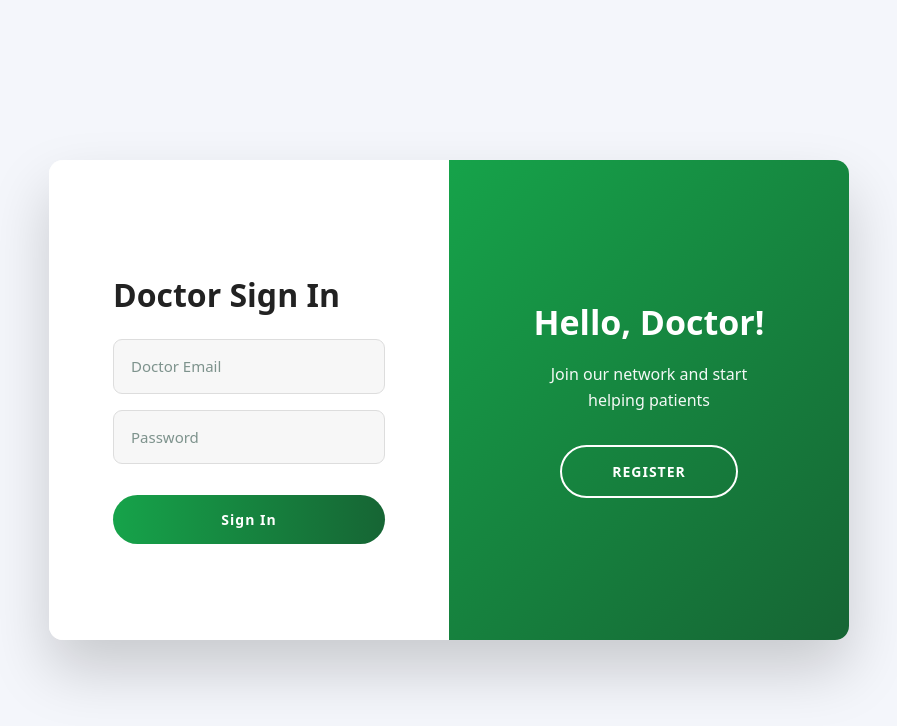
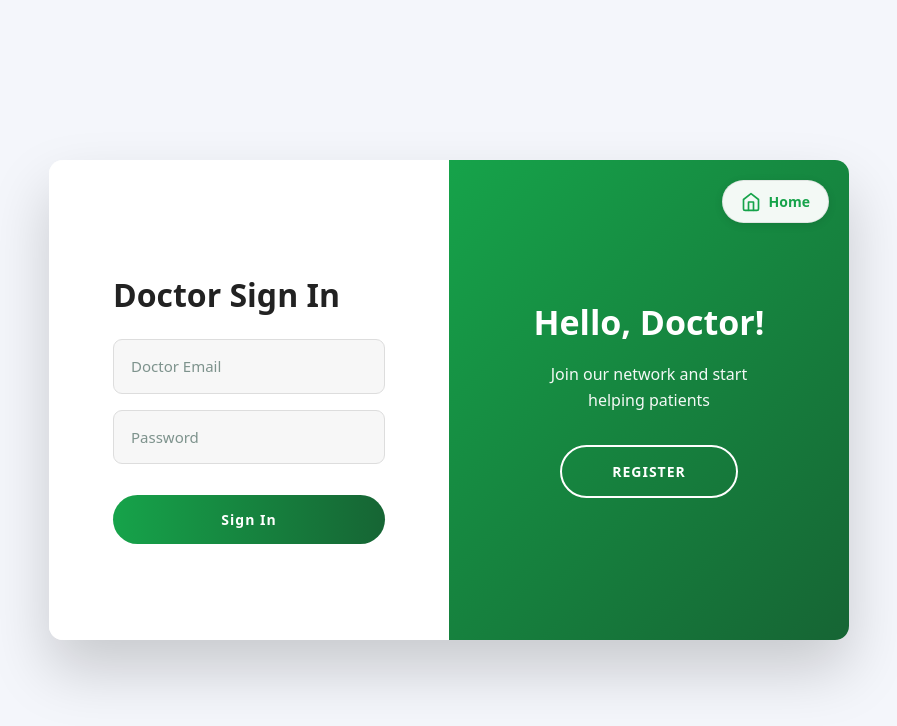
Before and after one commit to Jawadyyy/HealthMate-FrontEnd, a Next.js app: page /auth/doctor/signup in a window 1280 px wide. Shown: the top 726 px of the page, without its empty margins (191-1088 px from the left). Built offline with nearby package versions, Linux system fonts and the light colour scheme; no server answers.

Commit message:
added back to Home button

```diff
--- a/app/auth/auth.module.css
+++ b/app/auth/auth.module.css
@@ -39,18 +39,65 @@
   width: min(800px, 95%);
   min-height: 480px;
   border-radius: 14px;
-  overflow: hidden; /* IMPORTANT: Hide overflow for sliding effect */
+  overflow: hidden;
+  /* IMPORTANT: Hide overflow for sliding effect */
   background: #ffffff;
   box-shadow: 0 30px 60px rgba(0, 0, 0, 0.18);
   position: relative;
 }
 
 /* =====================================================
+   HOME BUTTON (Top right corner)
+===================================================== */
+
+.homeButton {
+  position: absolute;
+  top: 20px;
+  right: 20px;
+  z-index: 100;
+  display: flex;
+  align-items: center;
+  gap: 8px;
+  padding: 10px 18px;
+  border-radius: 25px;
+  background: rgba(255, 255, 255, 0.95);
+  color: var(--primary);
+  font-size: 14px;
+  font-weight: 600;
+  text-decoration: none;
+  border: 1px solid rgba(0, 0, 0, 0.08);
+  box-shadow: 0 2px 8px rgba(0, 0, 0, 0.1);
+  transition: all 0.3s ease;
+  cursor: pointer;
+}
+
+.homeButton:hover {
+  background: var(--primary);
+  color: #ffffff;
+  transform: translateY(-2px);
+  box-shadow: 0 4px 12px rgba(0, 0, 0, 0.15);
+}
+
+.homeButton svg {
+  transition: transform 0.3s ease;
+}
+
+.homeButton:hover svg {
+  transform: scale(1.1);
+}
+
+.homeButton:active {
+  transform: translateY(0);
+}
+
+
+/* =====================================================
    SLIDER CONTAINER (For animation)
 ===================================================== */
 
 .sliderContainer {
-  width: 200%; /* Double width to hold both panels side by side */
+  width: 200%;
+  /* Double width to hold both panels side by side */
   height: 100%;
   display: flex;
   position: absolute;
@@ -74,7 +121,8 @@
 ===================================================== */
 
 .panel {
-  width: 50%; /* Each panel takes half of the 200% container */
+  width: 50%;
+  /* Each panel takes half of the 200% container */
   height: 100%;
   display: flex;
 }
@@ -263,41 +311,54 @@
 
 /* Signup form needs less vertical padding to fit more inputs */
 .signupForm {
-  padding: clamp(40px, 3vw, 60px) !important; /* Reduced padding */
+  padding: clamp(40px, 3vw, 60px) !important;
+  /* Reduced padding */
 }
 
 .signupForm h1 {
-  margin-bottom: 20px !important; /* Reduced margin */
-  font-size: 28px !important; /* Slightly smaller font */
+  margin-bottom: 20px !important;
+  /* Reduced margin */
+  font-size: 28px !important;
+  /* Slightly smaller font */
 }
 
 /* More compact input fields */
 .signupForm input {
-  padding: 10px 12px !important; /* Smaller padding */
-  margin-bottom: 12px !important; /* Reduced spacing between inputs */
-  font-size: 13px !important; /* Slightly smaller font */
-  border-radius: 7px !important; /* Slightly less rounded */
+  padding: 10px 12px !important;
+  /* Smaller padding */
+  margin-bottom: 12px !important;
+  /* Reduced spacing between inputs */
+  font-size: 13px !important;
+  /* Slightly smaller font */
+  border-radius: 7px !important;
+  /* Slightly less rounded */
 }
 
 /* Make the logo smaller in signup form */
 .signupForm .formLogo {
-  margin-bottom: 25px !important; /* Reduced margin */
+  margin-bottom: 25px !important;
+  /* Reduced margin */
 }
 
 .signupForm .formLogo h2 {
-  font-size: 22px !important; /* Smaller logo text */
+  font-size: 22px !important;
+  /* Smaller logo text */
   margin-bottom: 4px !important;
 }
 
 .signupForm .formLogo p {
-  font-size: 13px !important; /* Smaller subtitle */
+  font-size: 13px !important;
+  /* Smaller subtitle */
 }
 
 /* Smaller button in signup form */
 .signupForm button {
-  margin-top: 12px !important; /* Reduced margin */
-  padding: 12px 0 !important; /* Smaller button */
-  font-size: 13px !important; /* Smaller text */
+  margin-top: 12px !important;
+  /* Reduced margin */
+  padding: 12px 0 !important;
+  /* Smaller button */
+  font-size: 13px !important;
+  /* Smaller text */
 }
 
 /* =====================================================
@@ -309,13 +370,15 @@
     width: 95%;
     min-height: auto;
     margin: 20px 0;
-    overflow: visible; /* Allow scrolling on mobile */
+    overflow: visible;
+    /* Allow scrolling on mobile */
   }
 
   .sliderContainer {
     width: 100%;
     position: relative;
-    transform: none !important; /* Disable sliding on mobile */
+    transform: none !important;
+    /* Disable sliding on mobile */
     flex-direction: column;
     transition: none !important;
   }
@@ -334,15 +397,29 @@
   }
 
   .ctaPanel {
-    order: -1; /* CTA panel on top for mobile */
+    order: -1;
+    /* CTA panel on top for mobile */
   }
 
   .signupForm {
     padding: 40px 30px !important;
   }
+
+  .homeButton {
+    top: 15px;
+    right: 15px;
+    padding: 8px 14px;
+    font-size: 13px;
+  }
+
+  .homeButton svg {
+    width: 16px;
+    height: 16px;
+  }
 }
 
 @media (max-width: 480px) {
+
   .formPanel,
   .ctaPanel {
     padding: 40px 25px !important;
--- a/app/auth/layout.tsx
+++ b/app/auth/layout.tsx
@@ -1,6 +1,7 @@
 "use client";
 
 import { usePathname } from "next/navigation";
+import Link from "next/link";
 import { useEffect, useState } from "react";
 import styles from "./auth.module.css";
 import PatientLoginPage from "./patient/login/page";
@@ -53,19 +54,38 @@ export default function AuthLayout({
   return (
     <main className={`${styles.page} ${themeClass}`}>
       <div className={styles.card}>
+        {/* Home Button */}
+        <Link href="/" className={styles.homeButton}>
+          <svg
+            xmlns="http://www.w3.org/2000/svg"
+            width="20"
+            height="20"
+            viewBox="0 0 24 24"
+            fill="none"
+            stroke="currentColor"
+            strokeWidth="2"
+            strokeLinecap="round"
+            strokeLinejoin="round"
+          >
+            <path d="M3 9l9-7 9 7v11a2 2 0 0 1-2 2H5a2 2 0 0 1-2-2z"></path>
+            <polyline points="9 22 9 12 15 12 15 22"></polyline>
+          </svg>
+          <span>Home</span>
+        </Link>
+
         <div className={`${styles.sliderContainer} ${sliderClass}`}>
           {/* Login Panel (Always first in DOM) */}
           <div className={styles.panel}>
             {currentRole === 'patient' ? <PatientLoginPage /> :
-             currentRole === 'doctor' ? <DoctorLoginPage /> :
-             <AdminLoginPage />}
+              currentRole === 'doctor' ? <DoctorLoginPage /> :
+                <AdminLoginPage />}
           </div>
 
           {/* Signup Panel (Always second in DOM) - Only for patient and doctor */}
           <div className={styles.panel}>
             {currentRole === 'patient' ? <PatientSignupPage /> :
-             currentRole === 'doctor' ? <DoctorSignupPage /> :
-             <AdminLoginPage />}
+              currentRole === 'doctor' ? <DoctorSignupPage /> :
+                <AdminLoginPage />}
           </div>
         </div>
       </div>
```
